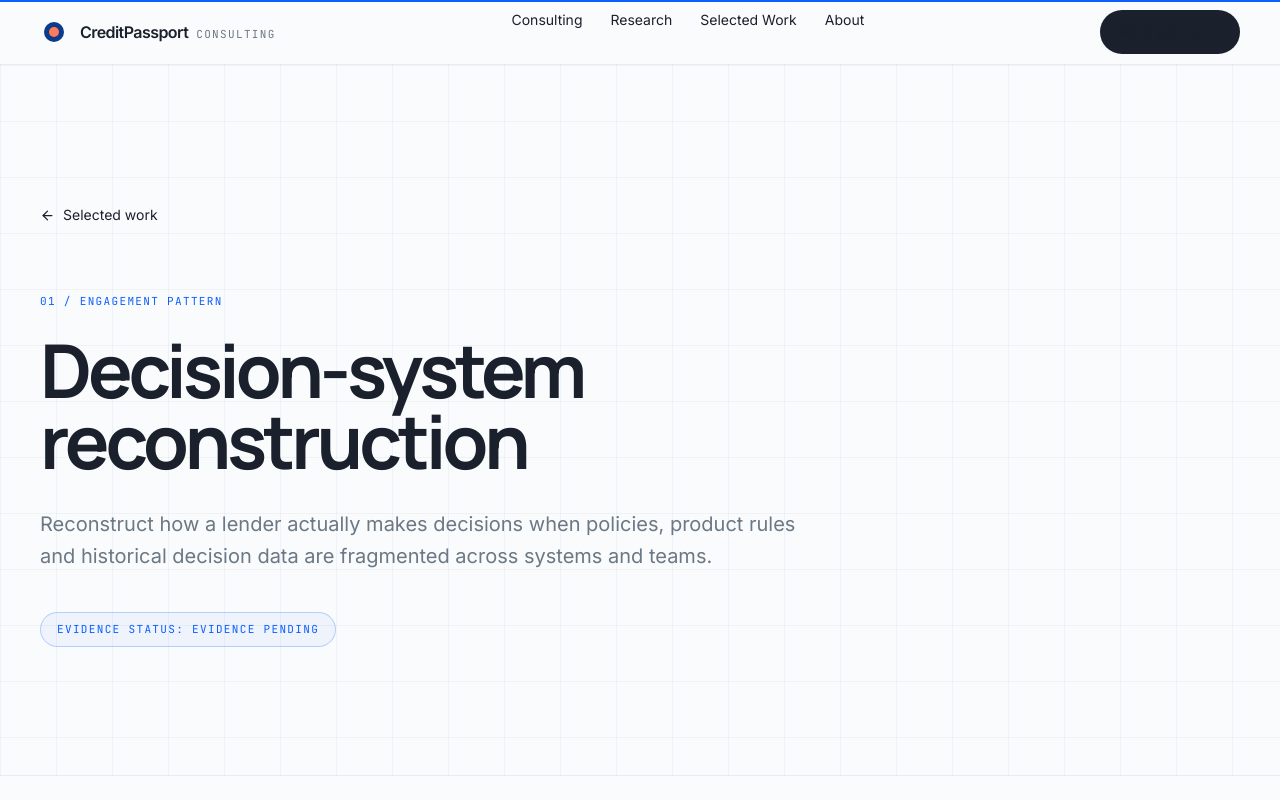
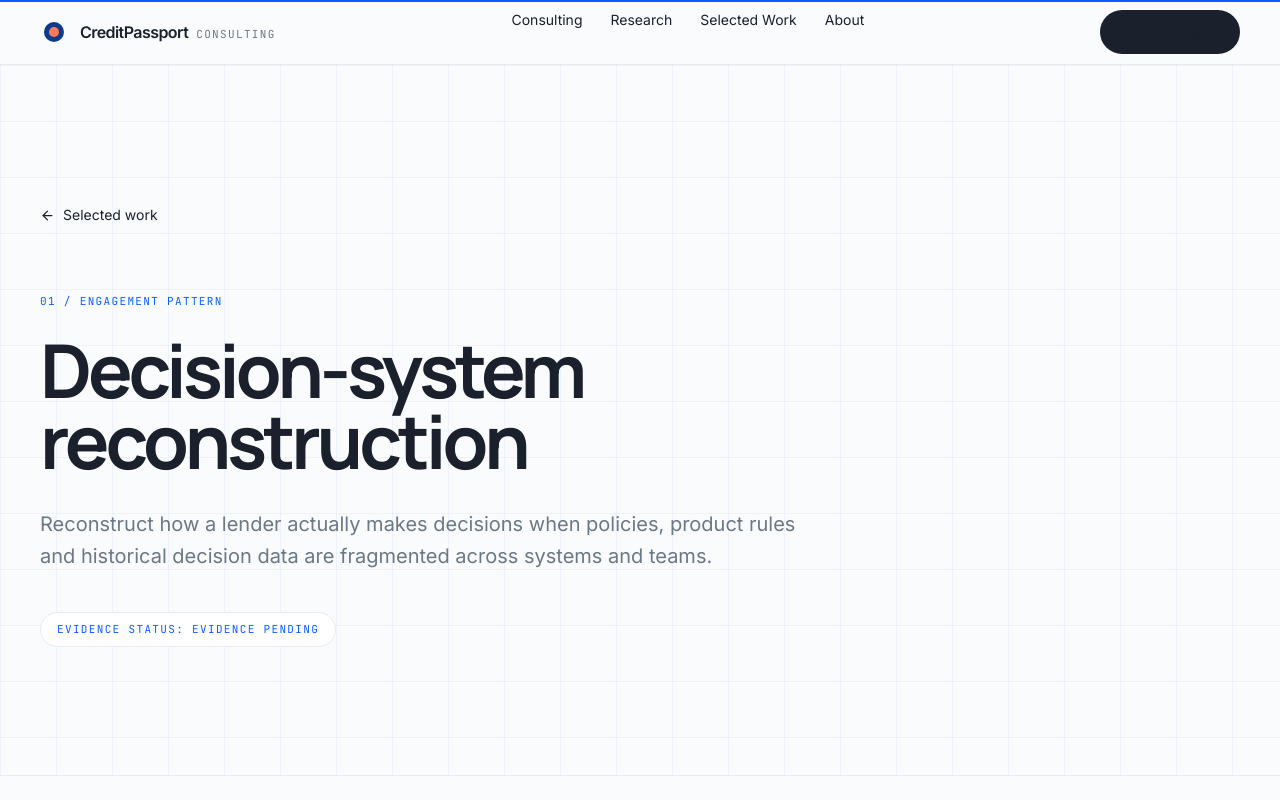
Before and after one commit to AdepojuJeremy/credit-passport-consultancy, a Next.js app: page /case-studies/decision-system-reconstruction in a window 1280 px wide. Shown: the top 800 px of the page. Built offline with nearby package versions, Linux system fonts and the light colour scheme.

Commit message:
fix: simplify evidence status styling

```diff
--- a/app/case-studies/[slug]/page.tsx
+++ b/app/case-studies/[slug]/page.tsx
@@ -54,7 +54,7 @@ export default async function EngagementPatternPage({ params }: PageProps) {
           <p className="kicker mt-14 text-[color:var(--brand-blue)]">{pattern.number} / Engagement pattern</p>
           <h1 className="section-title mt-6 max-w-5xl">{pattern.title}</h1>
           <p className="mt-8 max-w-3xl text-xl leading-8 text-[color:var(--muted)]">{pattern.summary}</p>
-          <div className="mt-10 inline-flex rounded-full border border-[color:var(--brand-blue)]/25 bg-[color:var(--brand-blue)]/5 px-4 py-2">
+          <div className="mt-10 inline-flex rounded-full border border-[color:var(--line)] bg-[color:var(--surface)] px-4 py-2">
             <span className="kicker text-[color:var(--brand-blue)]">Evidence status: {pattern.status}</span>
           </div>
         </div>
```
